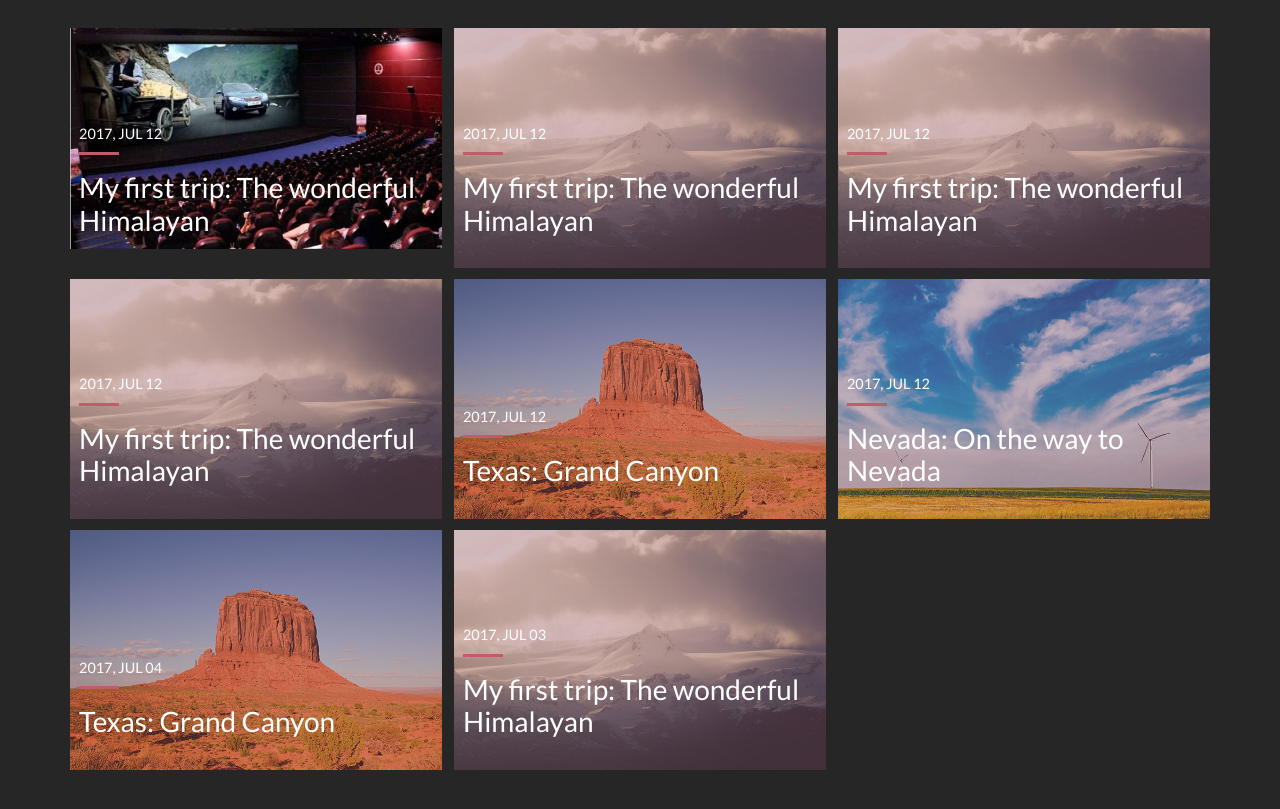
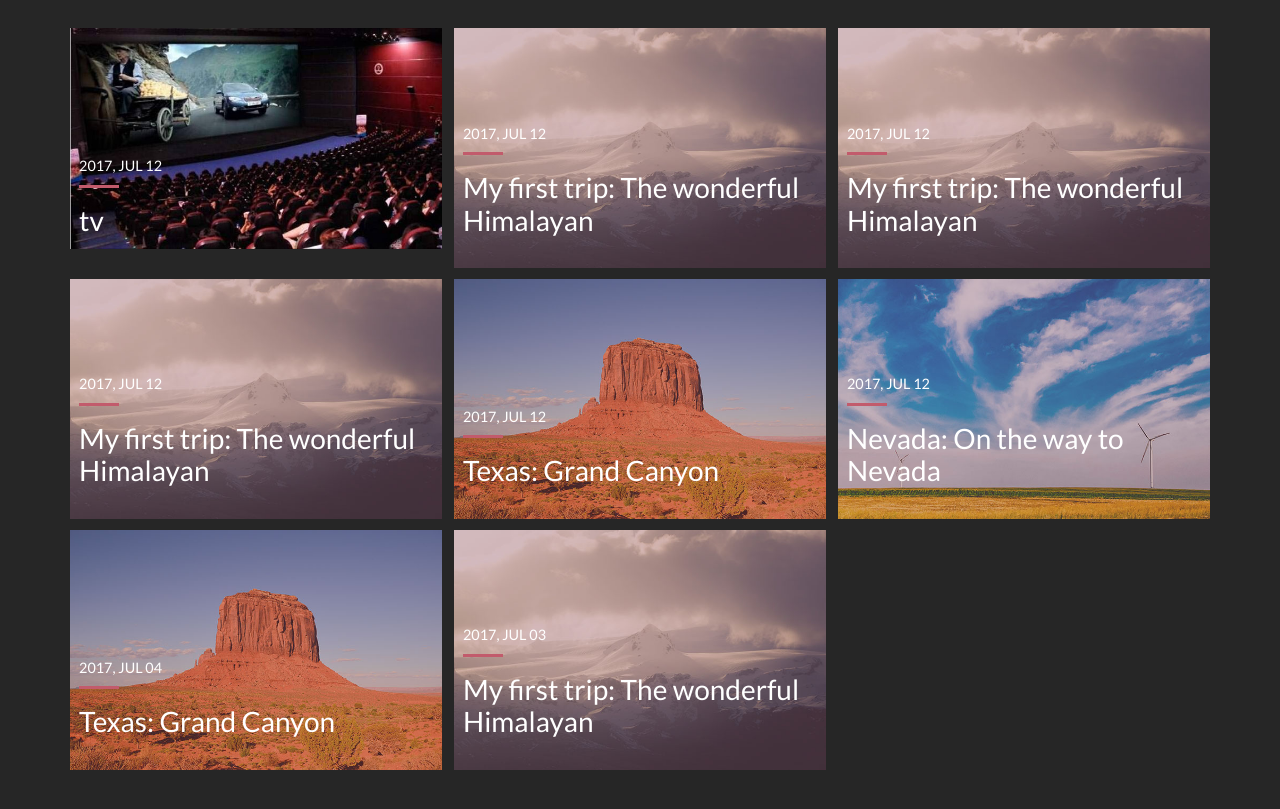
Before and after one commit to uimcc/unclechensaid.github.io, a Jekyll site: the page built from index.html, in a window 1280 px wide and 900 px high, scrolled down 551 px, cut to the strip 90-899 px from the top of the window. Built offline with Jekyll 4.4.1, drawn with Linux system fonts in a browser that asks for light colours; the list of posts is cut into pages by our own code.

Commit message:
Update 2017-07-12-viptv.markdown

```diff
--- a/_posts/2017-07-12-viptv.markdown
+++ b/_posts/2017-07-12-viptv.markdown
@@ -1,6 +1,6 @@
 ---
 layout:
-title: "My first trip: The wonderful Himalayan"
+title: "tv"
 img: tv.jpg # Add image post (optional)
 date: 2017-07-12 12:55:00 +0300
 description: You’ll find this post in your `_posts` directory. Go ahead and edit it and re-build the site to see your changes. # Add post description (optional)
```
